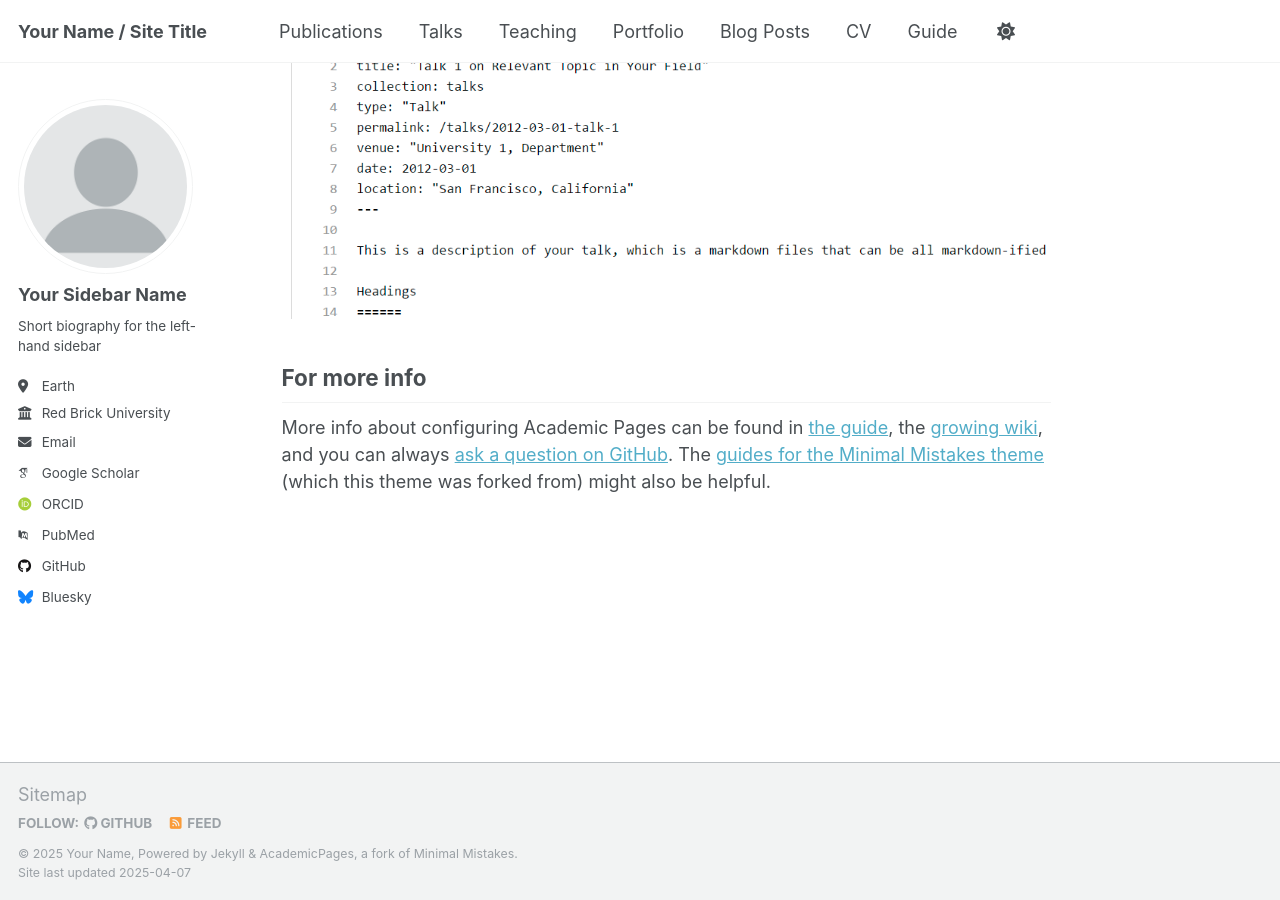
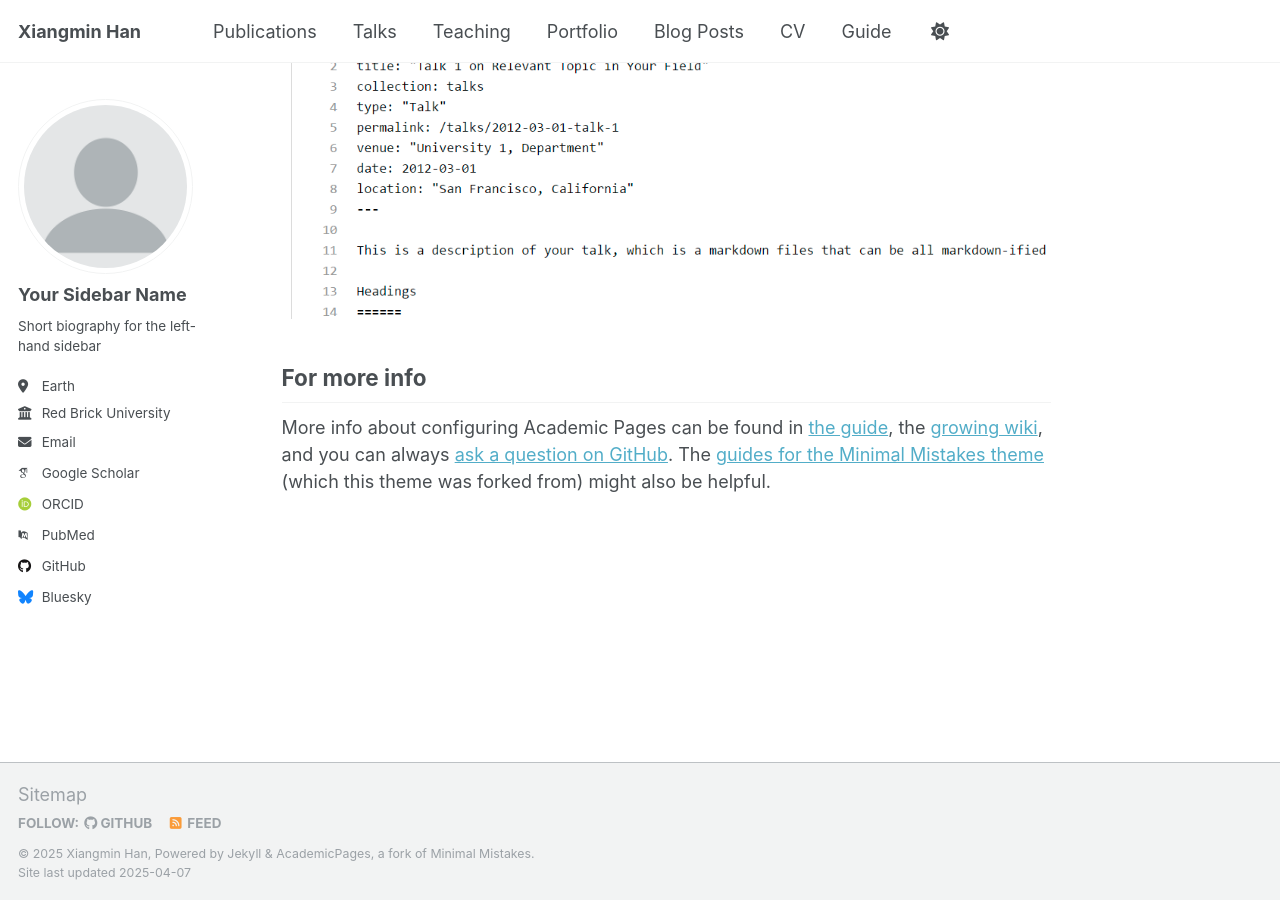
Before and after one commit to hanxiangmin/hanxiangmin.github.io, a Jekyll site: the page built from _pages/about.md, in a window 1280 px wide and 900 px high, scrolled down 2636 px. Built offline with Jekyll 4.4.1, drawn with Linux system fonts in a browser that asks for light colours; some web fonts are replaced.

Commit message:
Update _config.yml

```diff
--- a/_config.yml
+++ b/_config.yml
@@ -9,9 +9,9 @@
 # Basic Site Settings
 locale                   : "en-US"
 site_theme               : "default"
-title                    : "Your Name / Site Title"
+title                    : "Xiangmin Han"
 title_separator          : "-"
-name                     : &name "Your Name"
+name                     : &name "Xiangmin Han"
 description              : &description "personal description"
 url                      : https://academicpages.github.io # the base hostname & protocol for your site e.g. "https://[your GitHub username].github.io"
 baseurl                  : "" # the subpath of your site, e.g. "/blog"
```
